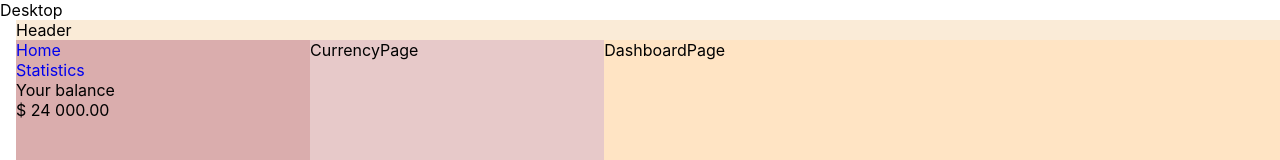
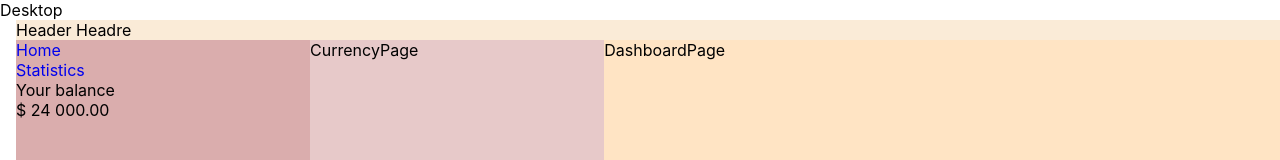
Before and after one commit to Yana2393/project_money_guard, a React (Create React App) app: page /project_money_guard/home in a window 1280 px wide. Shown: the top 160 px of the page. Built offline with nearby package versions, Linux system fonts and the light colour scheme.

Commit message:
commit api

```diff
--- a/src/components/Header/Header.jsx
+++ b/src/components/Header/Header.jsx
@@ -1,7 +1,7 @@
 import css from './Header.module.css';
 
 const Header = () => {
-  return <div className={css.header}>Header</div>;
+  return <div className={css.header}>Header Headre </div>;
 };
 
 export default Header;
```
